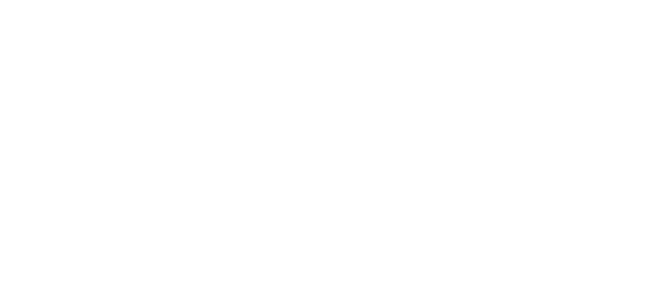
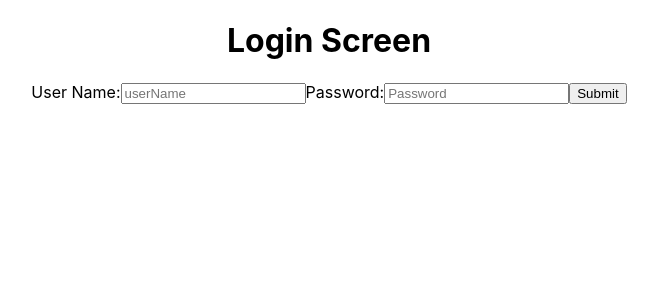
Before and after one commit to friend-finder-bw-project/front-end, a React (Create React App) app in the folder friend-finder/: page / in a window 1280 px wide. Shown: the top 300 px of the page, without its empty margins (311-969 px from the left). Built offline with nearby package versions, Linux system fonts and the light colour scheme.

Commit message:
Basic login form completed without axios

```diff
--- a/friend-finder/src/App.js
+++ b/friend-finder/src/App.js
@@ -1,10 +1,11 @@
 import React from 'react';
+import LoginForm from './components/LoginForm';
 import './App.css';
 
 function App() {
   return (
     <div className="App">
-
+    <LoginForm />
     </div>
   );
 }
--- a/friend-finder/src/components/LoginForm.js
+++ b/friend-finder/src/components/LoginForm.js
@@ -0,0 +1,61 @@
+// Colin and Luis
+import React from 'react';
+import ReactDom from 'react-dom';
+import {withFormik, Form, Field, ErrorMessage} from 'formik';
+import * as Yup from "yup";
+
+
+
+
+
+function LoginForm() {
+  return (
+    <div>
+        <h1>Login Screen</h1>
+        <Form>
+            <label>
+                User Name:
+
+                <Field
+                type= "text"
+                name= "userName"
+                placeholder= "userName"
+                />
+
+
+            </label>
+
+            <label>
+               Password:
+
+                <Field
+                type= "password"
+                name= "Password"
+                placeholder= "Password"
+                />
+
+
+
+            </label>
+            <input type="submit"/>
+        </Form>
+    </div>
+  );
+
+}
+
+const LoginFormWithFormik= withFormik ({
+    mapPropsToValues(){
+        return {
+            userName:"",
+            password:"",
+        };
+    },
+validationSchema: Yup.object().shape({
+    userName: Yup.string().required(""),
+    password: Yup.string().required(""),
+})
+
+})  (LoginForm);
+
+export default LoginFormWithFormik;
```
